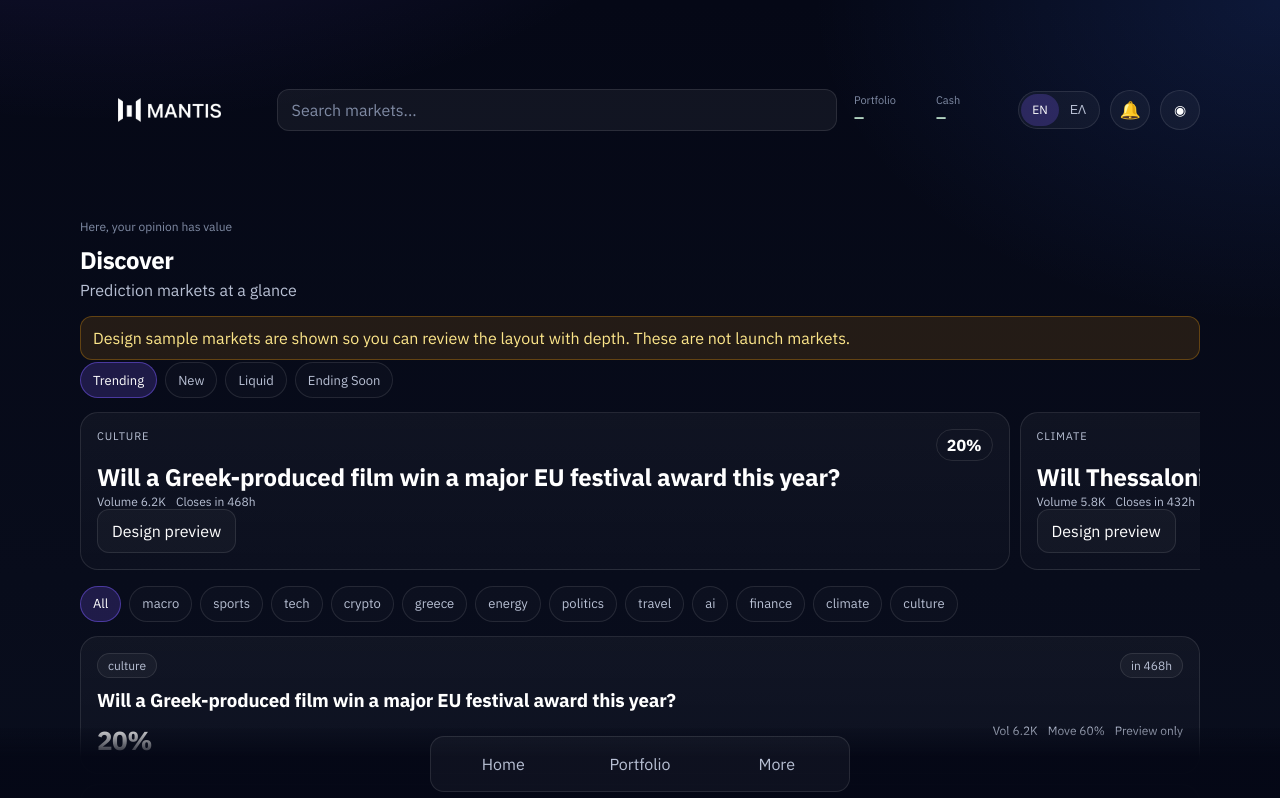
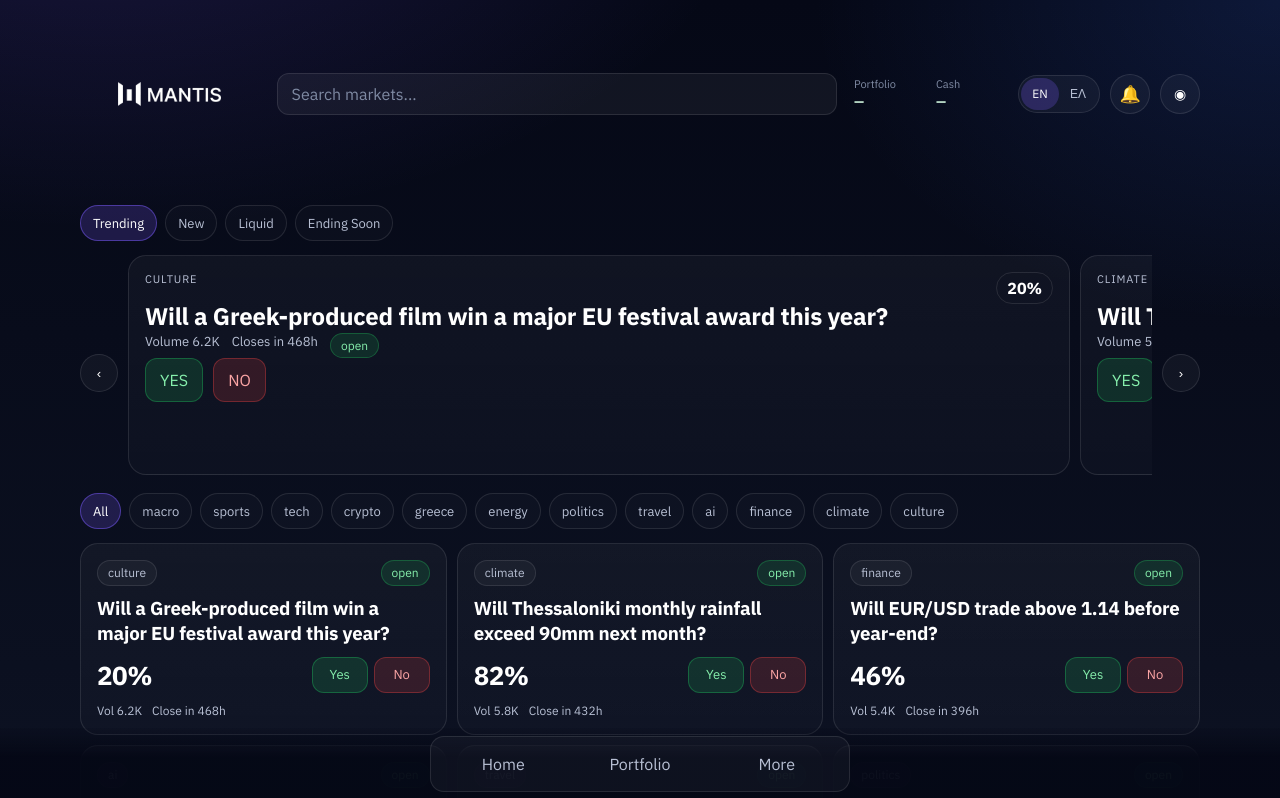
Before and after one commit to 0xDimi/MANTIS, a Next.js app: page / in a window 1280 px wide. Shown: the top 798 px of the page. Built offline with nearby package versions, Linux system fonts and the light colour scheme; no server answers; the database is empty.

Commit message:
feat(ui): polish market cards grid and featured carousel controls

```diff
--- a/app/api/markets/route.ts
+++ b/app/api/markets/route.ts
@@ -1,18 +1,25 @@
 import { NextResponse } from 'next/server';
 import { getSupabaseServerClient } from '@/lib/supabase/server';
 
-export async function GET() {
+export async function GET(request: Request) {
   try {
     const supabase = await getSupabaseServerClient();
+    const scope = new URL(request.url).searchParams.get('scope') === 'all' ? 'all' : 'open';
 
-    const { data, error } = await supabase
+    let query = supabase
       .from('markets')
       .select(
-        'id,slug,question,category,status,close_time,fee_bps,b_liquidity,market_state(yes_price,no_price,volume_total,participants_count,last_trade_at)'
+        'id,slug,question,category,status,close_time,fee_bps,b_liquidity,updated_at,market_state(yes_price,no_price,volume_total,participants_count,last_trade_at)'
       )
-      .eq('status', 'open')
-      .order('close_time', { ascending: true })
-      .limit(25);
+      .limit(40);
+
+    if (scope === 'open') {
+      query = query.eq('status', 'open').order('close_time', { ascending: true });
+    } else {
+      query = query.order('updated_at', { ascending: false });
+    }
+
+    const { data, error } = await query;
 
     if (error) {
       return NextResponse.json({ error: error.message }, { status: 500 });
--- a/app/globals.css
+++ b/app/globals.css
@@ -54,7 +54,7 @@ code {
 .shell {
   width: min(calc(100% - 28px), var(--container));
   margin: 0 auto;
-  padding: 12px 0 108px;
+  padding: 0 0 108px;
 }
 
 .shellHeader,
@@ -67,7 +67,7 @@ code {
 }
 
 .shellHeaderPolymarket {
-  padding: 8px 0;
+  padding: 4px 0 8px;
 }
 
 .brandLock {
@@ -100,12 +100,6 @@ code {
 
 .brandTag {
   margin: 2px 0 0;
-  color: var(--text-3);
-  font-size: 12px;
-}
-
-.brandTagInline {
-  margin: 0 0 10px;
   color: var(--text-3);
   font-size: 12px;
 }
@@ -614,6 +608,40 @@ code {
   margin-bottom: 14px;
 }
 
+.featuredSwipeLarge {
+  grid-auto-columns: minmax(92%, 760px);
+  margin-bottom: 16px;
+}
+
+.featuredCarouselWrap {
+  display: grid;
+  grid-template-columns: auto 1fr auto;
+  gap: 10px;
+  align-items: center;
+}
+
+.featuredNavButton {
+  width: 38px;
+  height: 38px;
+  border-radius: 999px;
+  border: 1px solid var(--border);
+  background: rgba(255, 255, 255, 0.04);
+  color: var(--text-1);
+  cursor: pointer;
+}
+
+.featuredCardLarge {
+  min-height: 220px;
+}
+
+.featuredDetailRow {
+  display: flex;
+  gap: 12px;
+  flex-wrap: wrap;
+  color: var(--text-2);
+  font-size: 13px;
+}
+
 .featuredCard {
   scroll-snap-align: start;
 }
@@ -637,6 +665,7 @@ code {
 .marketList {
   display: grid;
   gap: 10px;
+  grid-template-columns: repeat(3, minmax(0, 1fr));
 }
 
 .searchResultHint {
@@ -646,6 +675,25 @@ code {
 .marketListCard {
   display: grid;
   gap: 10px;
+}
+
+.marketCardPoly {
+  min-height: 192px;
+}
+
+.marketBottomRowTight {
+  align-items: center;
+}
+
+.marketCardActionRow {
+  gap: 6px;
+}
+
+.marketMiniButton {
+  min-height: 36px;
+  min-width: 56px;
+  padding: 0 10px;
+  font-size: 13px;
 }
 
 .marketCategory,
@@ -811,6 +859,14 @@ code {
     font-size: 12px;
   }
 
+  .featuredCarouselWrap {
+    grid-template-columns: 1fr;
+  }
+
+  .featuredNavButton {
+    display: none;
+  }
+
   .brandTag {
     max-width: 220px;
   }
@@ -823,4 +879,14 @@ code {
     flex-direction: column;
     align-items: flex-start;
   }
+
+  .marketList {
+    grid-template-columns: 1fr;
+  }
 }
+
+@media (min-width: 901px) and (max-width: 1250px) {
+  .marketList {
+    grid-template-columns: repeat(2, minmax(0, 1fr));
+  }
+}
--- a/app/markets/page.tsx
+++ b/app/markets/page.tsx
@@ -12,7 +12,7 @@ export default async function MarketsPage({
   const view = (params.view as 'trending' | 'new' | 'liquid' | 'ending' | undefined) ?? 'trending';
 
   return (
-    <AlphaShell title={tr(lang, 'Markets', 'Αγορές')} eyebrow={tr(lang, 'Probability-first discover board', 'Discover board με έμφαση στην πιθανότητα')} lang={lang}>
+    <AlphaShell title={tr(lang, 'Markets', 'Αγορές')} lang={lang} showIntro={false}>
       <DiscoverBoard lang={lang} view={view} category={params.cat ?? null} query={params.q ?? null} />
     </AlphaShell>
   );
--- a/app/page.tsx
+++ b/app/page.tsx
@@ -12,7 +12,7 @@ export default async function HomePage({
   const view = (params.view as 'trending' | 'new' | 'liquid' | 'ending' | undefined) ?? 'trending';
 
   return (
-    <AlphaShell title={tr(lang, 'Discover', 'Ανακάλυψη')} eyebrow={tr(lang, 'Prediction markets at a glance', 'Αγορές πρόβλεψης με μια ματιά')} lang={lang}>
+    <AlphaShell title={tr(lang, 'Discover', 'Ανακάλυψη')} lang={lang} showIntro={false}>
       <DiscoverBoard lang={lang} view={view} category={params.cat ?? null} query={params.q ?? null} />
     </AlphaShell>
   );
--- a/components/alpha-shell.tsx
+++ b/components/alpha-shell.tsx
@@ -22,11 +22,13 @@ export async function AlphaShell({
   title,
   eyebrow,
   lang = 'en',
+  showIntro = true,
   children
 }: {
   title: string;
   eyebrow?: string;
   lang?: UiLang;
+  showIntro?: boolean;
   children: ReactNode;
 }) {
   const [{ count }, summary] = await Promise.all([loadNotificationSummary(), loadHeaderSummary()]);
@@ -85,12 +87,12 @@ export async function AlphaShell({
         </div>
       </header>
 
-      <p className="brandTagInline">{tr(lang, 'Here, your opinion has value', 'Εδώ, η άποψή σου έχει αξία')}</p>
-
-      <section className="pageIntro pageIntroCompact">
-        <h1>{title}</h1>
-        {eyebrow ? <p className="subtle">{eyebrow}</p> : null}
-      </section>
+      {showIntro ? (
+        <section className="pageIntro pageIntroCompact">
+          <h1>{title}</h1>
+          {eyebrow ? <p className="subtle">{eyebrow}</p> : null}
+        </section>
+      ) : null}
 
       {children}
 
--- a/components/discover-board.tsx
+++ b/components/discover-board.tsx
@@ -2,6 +2,7 @@ import Link from 'next/link';
 import { loadMarketsBoard } from '@/lib/alpha-read-model';
 import { tr, type UiLang } from '@/lib/ui-lang';
 import { MarketCard } from '@/components/market-card';
+import { FeaturedMarketsCarousel } from '@/components/featured-markets-carousel';
 import { getDesignSampleMarkets } from '@/lib/design-sample-markets';
 
 type DiscoverView = 'trending' | 'new' | 'liquid' | 'ending';
@@ -11,7 +12,6 @@ type DiscoverBoardProps = {
   view: DiscoverView;
   category: string | null;
   query?: string | null;
-  showBrand?: boolean;
 };
 
 function normalizeView(value: string | null | undefined): DiscoverView {
@@ -56,10 +56,9 @@ function sortMarkets(markets: Awaited<ReturnType<typeof loadMarketsBoard>>['mark
   return list.sort((a, b) => (b.state?.volumeTotal ?? 0) - (a.state?.volumeTotal ?? 0));
 }
 
-export async function DiscoverBoard({ lang, view, category, query, showBrand = false }: DiscoverBoardProps) {
-  const { markets, error } = await loadMarketsBoard();
-  const openMarkets = markets.filter((market) => market.status === 'open');
-  const mergedMarkets = openMarkets.length >= 10 ? openMarkets : [...openMarkets, ...getDesignSampleMarkets().slice(0, 12)];
+export async function DiscoverBoard({ lang, view, category, query }: DiscoverBoardProps) {
+  const { markets, error } = await loadMarketsBoard({ scope: 'all' });
+  const mergedMarkets = markets.length >= 10 ? markets : [...markets, ...getDesignSampleMarkets()];
   const sorted = sortMarkets(mergedMarkets, normalizeView(view));
   const normalizedQuery = (query ?? '').trim().toLowerCase();
   const categoryFiltered = category ? sorted.filter((market) => market.category === category) : sorted;
@@ -80,18 +79,6 @@ export async function DiscoverBoard({ lang, view, category, query, showBrand = f
     <>
       {error ? <div className="notice noticeError">{tr(lang, 'Live board unavailable', 'Το live board δεν είναι διαθέσιμο')}.</div> : null}
 
-      {openMarkets.length < 10 ? (
-        <div className="notice noticeWarn">
-          {tr(lang, 'Design sample markets are shown so you can review the layout with depth. These are not launch markets.', 'Εμφανίζονται δείγματα αγορών για αξιολόγηση του layout. Αυτές δεν είναι αγορές launch.')}
-        </div>
-      ) : null}
-
-      {showBrand ? (
-        <section className="homeBrand" aria-label="MANTIS brand">
-          <img className="homeBrandLogo" src="/brand/mantis/logo/mantis-logo-primary-wordmark.png" alt="MANTIS" />
-        </section>
-      ) : null}
-
       <section className="shelfTabs" aria-label={tr(lang, 'Market views', 'Προβολές αγοράς')}>
         {tabs.map((tab) => (
           <Link
@@ -104,11 +91,7 @@ export async function DiscoverBoard({ lang, view, category, query, showBrand = f
         ))}
       </section>
 
-      <section className="featuredSwipe" aria-label={tr(lang, 'Featured markets', 'Προβεβλημένες αγορές')}>
-        {featured.map((market) => (
-          <MarketCard key={market.id} market={market} featured lang={lang} />
-        ))}
-      </section>
+      <FeaturedMarketsCarousel markets={featured} lang={lang} />
 
       <section className="categoryStrip" aria-label={tr(lang, 'Categories', 'Κατηγορίες')}>
         <Link className={!category ? 'categoryPill categoryPillActive' : 'categoryPill'} href={hrefWith(lang, view, null, normalizedQuery)}>
@@ -138,7 +121,7 @@ export async function DiscoverBoard({ lang, view, category, query, showBrand = f
 
         {filtered.length === 0 ? (
           <div className="card stackSm">
-            <p className="subtle">{tr(lang, 'No open markets right now.', 'Δεν υπάρχουν ανοιχτές αγορές αυτή τη στιγμή.')}</p>
+            <p className="subtle">{tr(lang, 'No markets matched your filters.', 'Καμία αγορά δεν ταιριάζει με τα φίλτρα.')}</p>
           </div>
         ) : null}
       </section>
--- /dev/null
+++ b/components/featured-markets-carousel.tsx
@@ -0,0 +1,40 @@
+'use client';
+
+import { useRef } from 'react';
+import type { BoardMarket } from '@/lib/alpha-read-model';
+import type { UiLang } from '@/lib/ui-lang';
+import { MarketCard } from '@/components/market-card';
+
+type FeaturedMarketsCarouselProps = {
+  markets: BoardMarket[];
+  lang: UiLang;
+};
+
+export function FeaturedMarketsCarousel({ markets, lang }: FeaturedMarketsCarouselProps) {
+  const railRef = useRef<HTMLDivElement | null>(null);
+
+  function scrollByDirection(direction: 'prev' | 'next') {
+    if (!railRef.current) return;
+
+    const width = railRef.current.clientWidth;
+    railRef.current.scrollBy({ left: direction === 'next' ? width * 0.9 : -width * 0.9, behavior: 'smooth' });
+  }
+
+  return (
+    <section className="featuredCarouselWrap" aria-label="Featured markets">
+      <button className="featuredNavButton" type="button" onClick={() => scrollByDirection('prev')} aria-label="Previous featured market">
+        ‹
+      </button>
+
+      <div className="featuredSwipe featuredSwipeLarge" ref={railRef}>
+        {markets.map((market) => (
+          <MarketCard key={market.id} market={market} featured lang={lang} />
+        ))}
+      </div>
+
+      <button className="featuredNavButton" type="button" onClick={() => scrollByDirection('next')} aria-label="Next featured market">
+        ›
+      </button>
+    </section>
+  );
+}
--- a/components/market-card.tsx
+++ b/components/market-card.tsx
@@ -3,10 +3,8 @@ import type { BoardMarket } from '@/lib/alpha-read-model';
 import { formatCompact, formatPercent, formatRelativeHours } from '@/lib/format';
 import { tr, type UiLang } from '@/lib/ui-lang';
 
-export type DiscoverMarket = BoardMarket & { previewOnly?: boolean };
-
 type MarketCardProps = {
-  market: DiscoverMarket;
+  market: BoardMarket;
   lang: UiLang;
   featured?: boolean;
 };
@@ -15,72 +13,62 @@ function labelize(value: string) {
   return value.replace(/[-_]/g, ' ');
 }
 
+function statusTone(status: string) {
+  if (status === 'open') return 'badgeYes';
+  if (status === 'resolved' || status === 'settled') return 'badgeNeutral';
+  return 'badgeNo';
+}
+
 export function MarketCard({ market, lang, featured = false }: MarketCardProps) {
   const yesProb = market.state?.yesPrice ?? 0.5;
-  const yesNoSpread = Math.abs((market.state?.yesPrice ?? 0.5) - (market.state?.noPrice ?? 0.5));
-  const marketHref = `/markets/${market.slug}${lang === 'el' ? '?lang=el' : ''}`;
+  const href = `/markets/${market.slug}${lang === 'el' ? '?lang=el' : ''}`;
 
   if (featured) {
     return (
-      <article className="card featuredCard">
+      <article className="card featuredCard featuredCardLarge">
         <div className="featuredTopRow">
-          <p className="eyebrow">{labelize(market.category)}</p>
+          <div className="stackXs">
+            <p className="eyebrow">{labelize(market.category)}</p>
+            <h2 className="marketQuestion">{market.question}</h2>
+          </div>
           <span className="featuredChance">{formatPercent(yesProb)}</span>
         </div>
 
-        <h2 className="marketQuestion">{market.question}</h2>
-
-        <div className="marketMiniMeta">
-          <span>
-            {tr(lang, 'Volume', 'Όγκος')} {formatCompact(market.state?.volumeTotal ?? 0)}
-          </span>
-          <span>
-            {tr(lang, 'Closes', 'Κλείνει')} {formatRelativeHours(market.closeTime)}
-          </span>
+        <div className="featuredDetailRow">
+          <span>{tr(lang, 'Volume', 'Όγκος')} {formatCompact(market.state?.volumeTotal ?? 0)}</span>
+          <span>{tr(lang, 'Closes', 'Κλείνει')} {formatRelativeHours(market.closeTime)}</span>
+          <span className={statusTone(market.status)}>{market.status}</span>
         </div>
 
-        {market.previewOnly ? (
-          <span className="button buttonGhost">{tr(lang, 'Design preview', 'Προεπισκόπηση σχεδίασης')}</span>
-        ) : (
-          <Link className="button buttonPrimary" href={marketHref}>
-            {tr(lang, 'Open market', 'Άνοιγμα αγοράς')}
-          </Link>
-        )}
+        <div className="buttonRow">
+          <Link className="button buttonYes" href={href}>YES</Link>
+          <Link className="button buttonNo" href={href}>NO</Link>
+        </div>
       </article>
     );
   }
 
-  const body = (
-    <>
+  return (
+    <Link className="card marketListCard marketCardPoly" href={href}>
       <div className="marketMetaRow">
         <span className="marketCategory">{labelize(market.category)}</span>
-        <span className="marketClose">{formatRelativeHours(market.closeTime)}</span>
+        <span className={statusTone(market.status)}>{market.status}</span>
       </div>
 
       <h3 className="marketQuestion">{market.question}</h3>
 
-      <div className="marketBottomRow">
+      <div className="marketBottomRow marketBottomRowTight">
         <div className="probabilityPrimary">{formatPercent(yesProb)}</div>
-        <div className="marketMiniMeta">
-          <span>
-            {tr(lang, 'Vol', 'Όγκος')} {formatCompact(market.state?.volumeTotal ?? 0)}
-          </span>
-          <span>
-            {tr(lang, 'Move', 'Κίνηση')} {formatPercent(yesNoSpread)}
-          </span>
-          {market.previewOnly ? <span>{tr(lang, 'Preview only', 'Μόνο προεπισκόπηση')}</span> : null}
+        <div className="buttonRow marketCardActionRow">
+          <span className="button buttonYes marketMiniButton">Yes</span>
+          <span className="button buttonNo marketMiniButton">No</span>
         </div>
       </div>
-    </>
-  );
 
-  if (market.previewOnly) {
-    return <article className="card marketListCard">{body}</article>;
-  }
-
-  return (
-    <Link className="card marketListCard" href={marketHref}>
-      {body}
+      <div className="marketMiniMeta">
+        <span>{tr(lang, 'Vol', 'Όγκος')} {formatCompact(market.state?.volumeTotal ?? 0)}</span>
+        <span>{tr(lang, 'Close', 'Λήξη')} {formatRelativeHours(market.closeTime)}</span>
+      </div>
     </Link>
   );
 }
--- a/lib/alpha-read-model.ts
+++ b/lib/alpha-read-model.ts
@@ -169,9 +169,10 @@ async function readJson<T>(path: string) {
   return payload as T;
 }
 
-export async function loadMarketsBoard() {
+export async function loadMarketsBoard(options?: { scope?: 'open' | 'all' }) {
   try {
-    const payload = await readJson<MarketsApiResponse>('/api/markets');
+    const scope = options?.scope === 'all' ? 'all' : 'open';
+    const payload = await readJson<MarketsApiResponse>(`/api/markets?scope=${scope}`);
 
     const markets: BoardMarket[] = (payload.markets ?? []).map((market) => ({
       id: market.id,
```
Also changed, not shown: lib/design-sample-markets.ts (+2 -5 lines).
